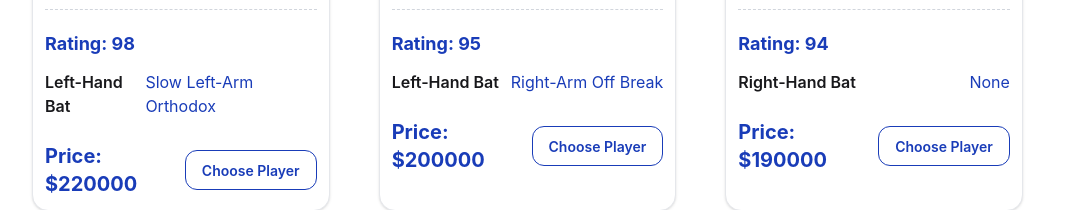
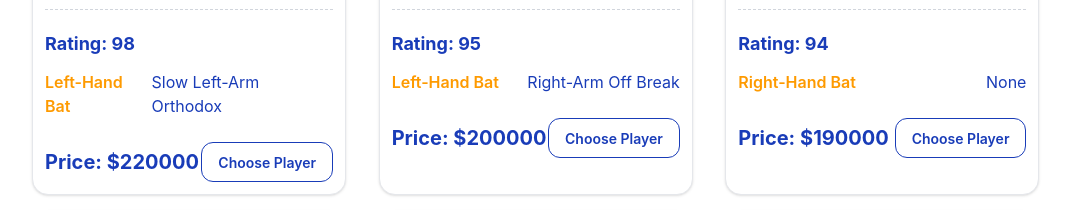
Before and after one commit to shariful-ire/BPL-Dream-11, a React (Vite) app: page / in a window 1280 px wide. Shown: the part 429-639 px from the top of the page, without its empty margins (96-1182 px from the left). Built offline with nearby package versions, Linux system fonts and the light colour scheme.

Commit message:
edit card

```diff
--- /dev/null
+++ b/src/components/banner/Banner.jsx
@@ -0,0 +1,12 @@
+import React from 'react';
+import banner from '';
+
+const Banner = () => {
+    return (
+        <div>
+
+        </div>
+    );
+};
+
+export default Banner;
--- a/src/components/players/PlayerCard.jsx
+++ b/src/components/players/PlayerCard.jsx
@@ -3,7 +3,7 @@ import { FaUser, FaFlag } from "react-icons/fa";
 
 const PlayerCard = ({ player }) => {
   return (
-    <div className="bg-white rounded-2xl border border-gray-200 p-3 shadow-sm hover:shadow-xl duration-300 w-[90%]">
+    <div className="bg-white rounded-2xl border border-gray-200 p-3 shadow-sm hover:shadow-xl duration-300 w-[95%]">
 
       {/* Image */}
       <figure className="overflow-hidden rounded-2xl">
@@ -42,7 +42,7 @@ const PlayerCard = ({ player }) => {
         </p>
 
         <div className="flex justify-between">
-          <p className="font-semibold">
+          <p className="font-semibold text-amber-500 ">
             {player.battingStyle}
           </p>
 
```
